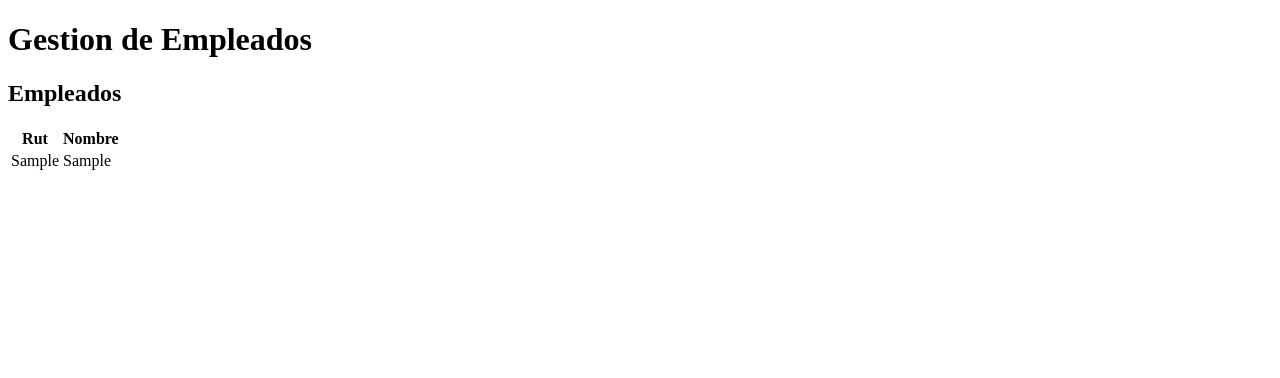
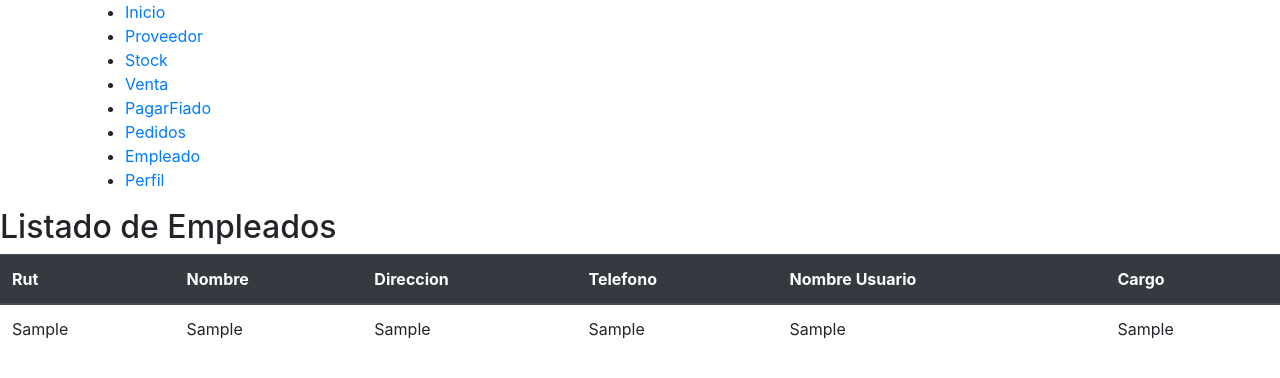
Before and after one commit to xSteelReaper/yuyitos, a Django app: template almacen/core/templates/listar_empleados.html in a window 1280 px wide. Shown: the top 378 px of the page. Run offline with Django 3.2, Linux system fonts and the light colour scheme; the template is opened without the code that fills it: most values are stand-ins (such as "Sample title", 1, 10 or a date in 2020); some libraries are stand-ins or nearby versions.

Commit message:
se probó un css en listar empleados

```diff
--- a/almacen/almacen/settings.py
+++ b/almacen/almacen/settings.py
@@ -79,7 +79,7 @@ WSGI_APPLICATION = 'almacen.wsgi.application'
 DATABASES = {
     'default': {
         'ENGINE': 'django.db.backends.oracle',
-        'NAME': '127.0.0.1:1521/xe',
+        'NAME': '127.0.0.1:1522/xe',
         'USER': 'c##yuyos',
         'PASSWORD': 'yuyos123',
         'TEST': {
--- a/almacen/core/templates/listar_empleados.html
+++ b/almacen/core/templates/listar_empleados.html
@@ -1,33 +1,62 @@
 <!DOCTYPE html>
 <html lang="en">
+{% load static  %}
 <head>
     <meta charset="UTF-8">
     <meta http-equiv="X-UA-Compatible" content="IE=edge">
     <meta name="viewport" content="width=device-width, initial-scale=1.0">
+    <link rel="stylesheet" href="https://stackpath.bootstrapcdn.com/bootstrap/4.2.1/css/bootstrap.min.css" integrity="sha384-GJzZqFGwb1QTTN6wy59ffF1BuGJpLSa9DkKMp0DgiMDm4iYMj70gZWKYbI706tWS" crossorigin="anonymous">
+
+
     <title>Listar Empleados</title>
 </head>
 <body>
+    <nav class="nav-wrapper sticky-top">
+        <div class="container">
+
+            <ul class="right hide-on-med-and-down">
+                <li><a href="#home">Inicio</a></li>
+                <li><a href="{% url 'listar_proveedores' %}">Proveedor</a></li>
+                <li><a href="#home">Stock</a></li>
+                <li><a href="#home">Venta</a></li>
+                <li><a href="#home">PagarFiado</a></li>
+                <li><a href="#home">Pedidos</a></li>
+                <li><a href="{% url 'agregar_empleados' %}">Empleado</a></li>
+                <li><a href="#home">Perfil</a></li>
+
+            </ul>
+        </div>
+    </nav>
 
 
-
-    <h1>Gestion de Empleados</h1>
-
-    <h2>Empleados</h2>
-    <table>
+    <h2>Listado de Empleados</h2>
+    <table class="table">
+  <thead class="thead-dark">
         <tr>
             <th>Rut</th>
             <th>Nombre</th>
+            <th>Direccion</th>
+            <th>Telefono</th>
+            <th>Nombre Usuario</th>
+            <th>Cargo</th>
         </tr>
+        </thead>
         {% for e in empleados %}
 
             <tr>
                 <td>{{ e.1 }}</td>
                 <td>{{ e.2 }}</td>
+                <td>{{ e.3 }}</td>
+                <td>{{ e.4 }}</td>
+                <td>{{ e.5 }}</td>
+                <td>{{ e.7 }}</td>
             </tr>
 
         {% endfor %}
 
     </table>
 
+
+
 </body>
 </html>
```
